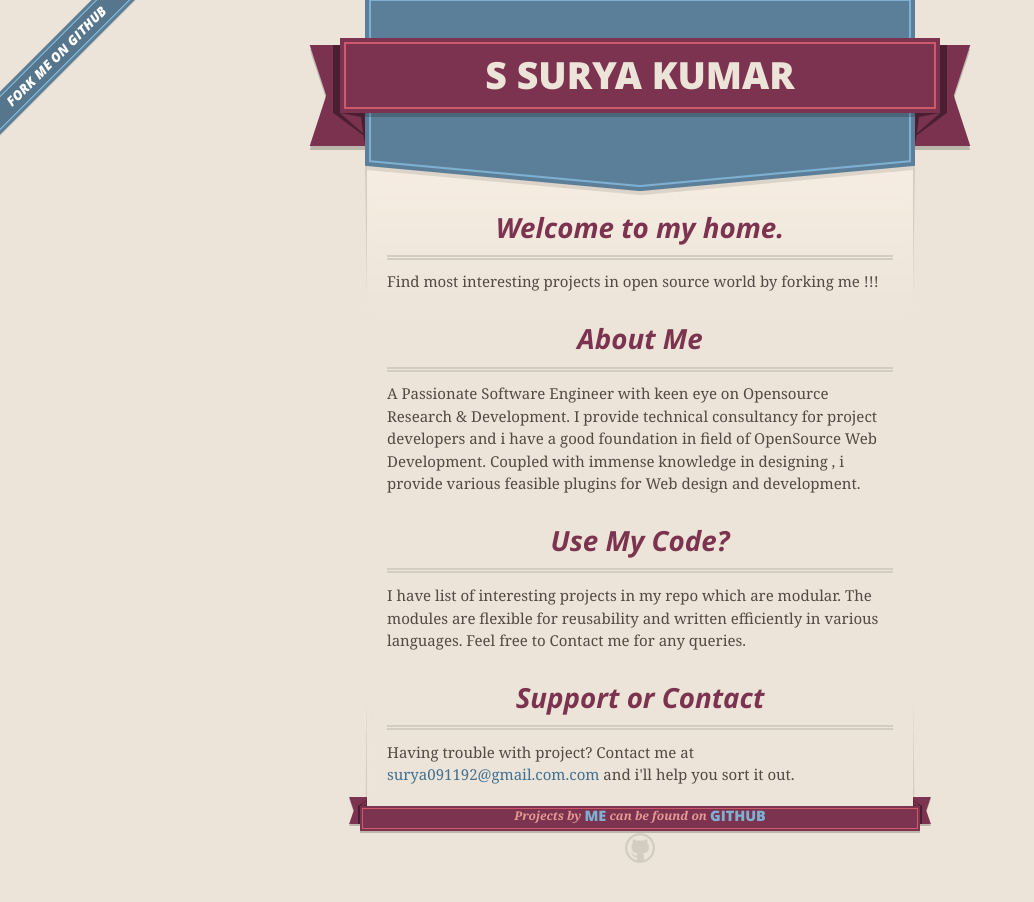
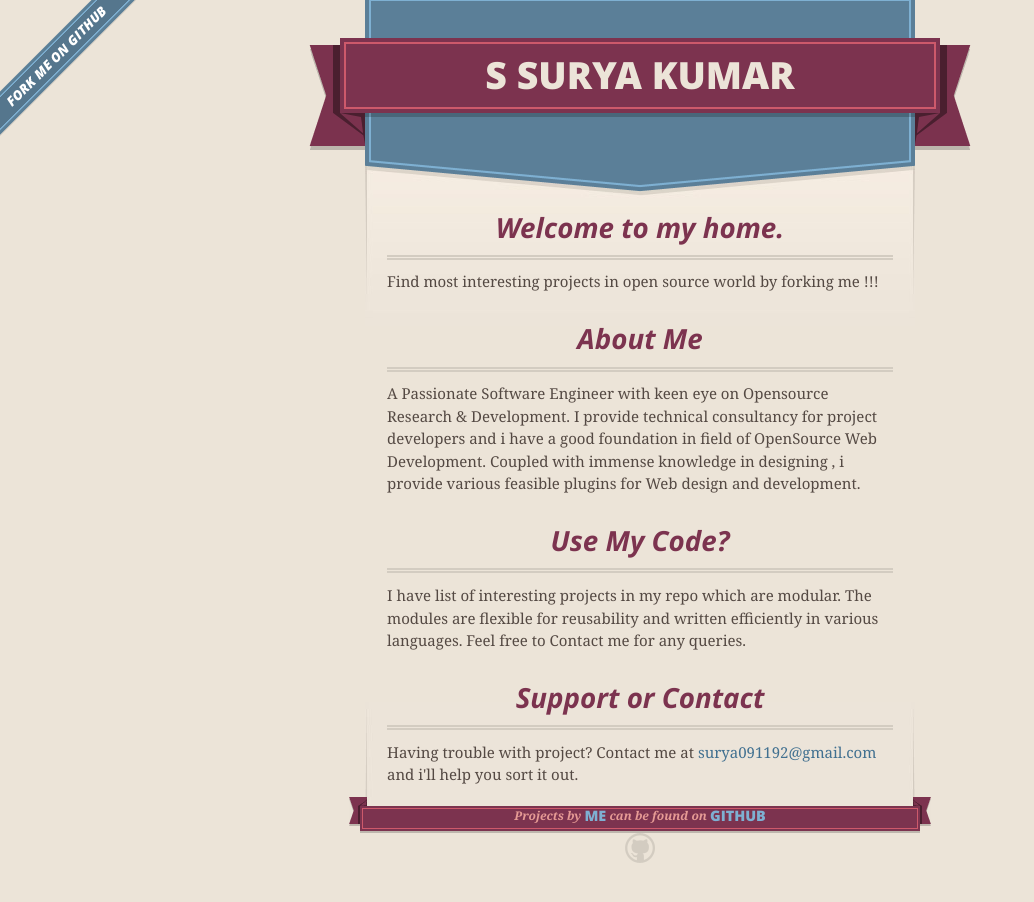
Before and after one commit to ssuryakumar/ssuryakumar.github.io, a plain HTML site: page index.html in a window 1280 px wide. Shown: the whole page, without its empty margins (0-1034 px from the left). Drawn offline with nearby package versions, Linux system fonts and the light colour scheme.

Commit message:
Update index.html

```diff
--- a/index.html
+++ b/index.html
@@ -66,7 +66,7 @@
 <h3>
 <a name="support-or-contact" class="anchor" href="#support-or-contact"><span class="octicon octicon-link"></span></a>Support or Contact</h3>
 
-<p>Having trouble with project? Contact me at <a href="mailto:surya091192@gmail.com">surya091192@gmail.com.com</a> and i'll help you sort it out.</p>
+<p>Having trouble with project? Contact me at <a href="mailto:surya091192@gmail.com">surya091192@gmail.com</a> and i'll help you sort it out.</p>
       </section>
 
       <footer>
```
